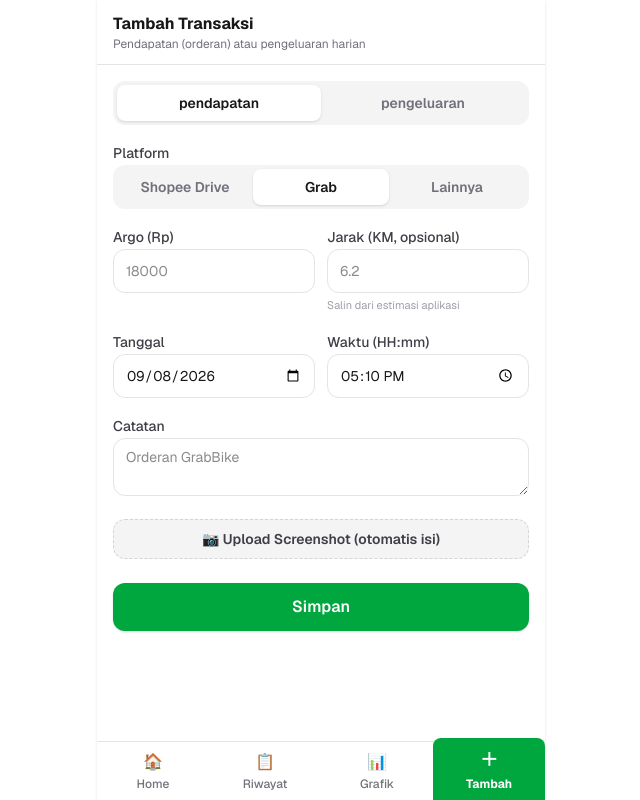
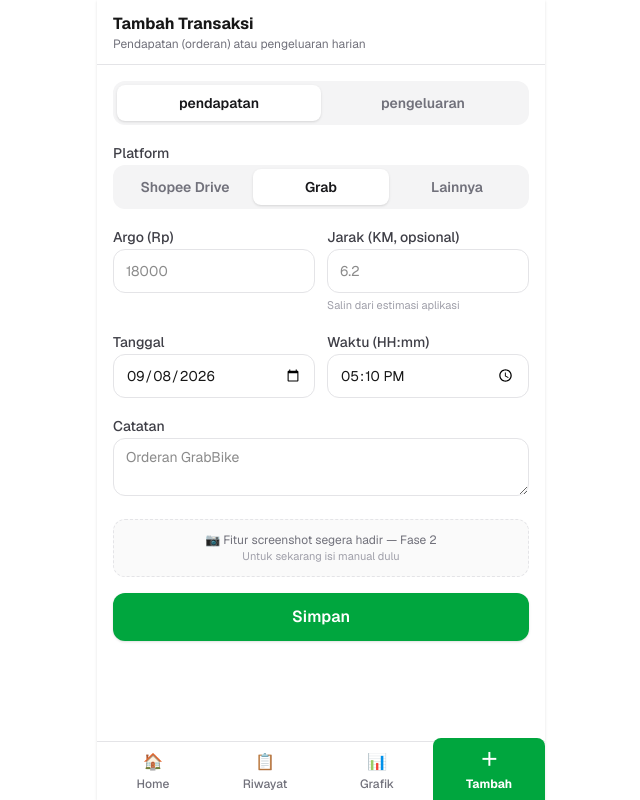
Before and after one commit to Arsono119/ojoltrack, a Next.js app: page /tambah in a window 1280 px wide. Shown: the whole page, without its empty margins (319-959 px from the left). Built offline with nearby package versions, Linux system fonts and the light colour scheme.

Commit message:
feat: hide AI vision behind ENABLE_VISION flag (off for MVP, toggle for Fase 2) — UI placeholder + API 503 guard

```diff
--- a/app/api/extract/route.ts
+++ b/app/api/extract/route.ts
@@ -1,5 +1,6 @@
 import { NextRequest, NextResponse } from "next/server";
 import { extractViaVision } from "@/lib/vision";
+import { ENABLE_VISION } from "@/lib/config";
 
 export const runtime = "nodejs";
 export const maxDuration = 30;
@@ -8,6 +9,9 @@ const MAX_IMAGE_BYTES = 10 * 1024 * 1024;
 const MAX_BASE64_LEN = 14_000_000; // ~10MB binary
 
 export async function POST(req: NextRequest) {
+  if (!ENABLE_VISION) {
+    return NextResponse.json({ ok: false, error: "Fitur screenshot segera hadir — Fase 2" }, { status: 503 });
+  }
   try {
     const contentLen = Number(req.headers.get("content-length") || 0);
     if (contentLen > MAX_IMAGE_BYTES + 1024) {
--- a/components/TransactionForm.tsx
+++ b/components/TransactionForm.tsx
@@ -10,6 +10,7 @@ import { SegmentedControl } from "./ui/SegmentedControl";
 import { Input, Textarea, Label } from "./ui/Input";
 import { Button } from "./ui/Button";
 import { useRouter } from "next/navigation";
+import { ENABLE_VISION } from "@/lib/config";
 import ScreenshotConfirm from "./ScreenshotConfirm";
 import type { ExtractResult } from "@/lib/vision";
 
@@ -133,6 +134,7 @@ export default function TransactionForm({ onSuccess }: { onSuccess?: () => void
         <Textarea rows={2} maxLength={200} placeholder={tipe==="pendapatan" ? "Orderan GrabBike" : "Isi bensin pagi"} value={catatan} onChange={(e)=>handleCatatanChange(e.target.value)} />
       </div>
 
+      {ENABLE_VISION ? (
         <div className="space-y-2">
           <Button type="button" variant="ghost" className="w-full justify-center border border-dashed border-zinc-300" disabled={visionLoading} onClick={()=>document.getElementById("screenshot-input")?.click()}>
             {visionLoading ? "Membaca struk..." : "📷 Upload Screenshot (otomatis isi)"}
@@ -163,8 +165,14 @@ export default function TransactionForm({ onSuccess }: { onSuccess?: () => void
           }} />
           {error && !visionResult && <p className="text-xs text-amber-600">{error} — isi manual tetap bisa</p>}
         </div>
+      ) : (
+        <div className="rounded-xl border border-dashed border-zinc-200 bg-zinc-50 px-3 py-3 text-center">
+          <p className="text-xs text-zinc-500">📷 Fitur screenshot segera hadir — Fase 2</p>
+          <p className="text-[11px] text-zinc-400">Untuk sekarang isi manual dulu</p>
+        </div>
+      )}
 
-      {visionResult && (
+      {ENABLE_VISION && visionResult && (
         <ScreenshotConfirm result={visionResult} preview={visionPreview} onClose={()=>{ if (visionPreview) URL.revokeObjectURL(visionPreview); setVisionResult(null); setVisionPreview(""); }} />
       )}
 
--- /dev/null
+++ b/lib/config.ts
@@ -0,0 +1,4 @@
+// Feature flags — flip untuk Fase 2
+export const ENABLE_VISION = false as const;
+// Saat Fase 2: ubah ke true atau pakai env:
+// export const ENABLE_VISION = process.env.NEXT_PUBLIC_ENABLE_VISION === "true";
```
Lines whose indentation alone changed are shown as unchanged.
